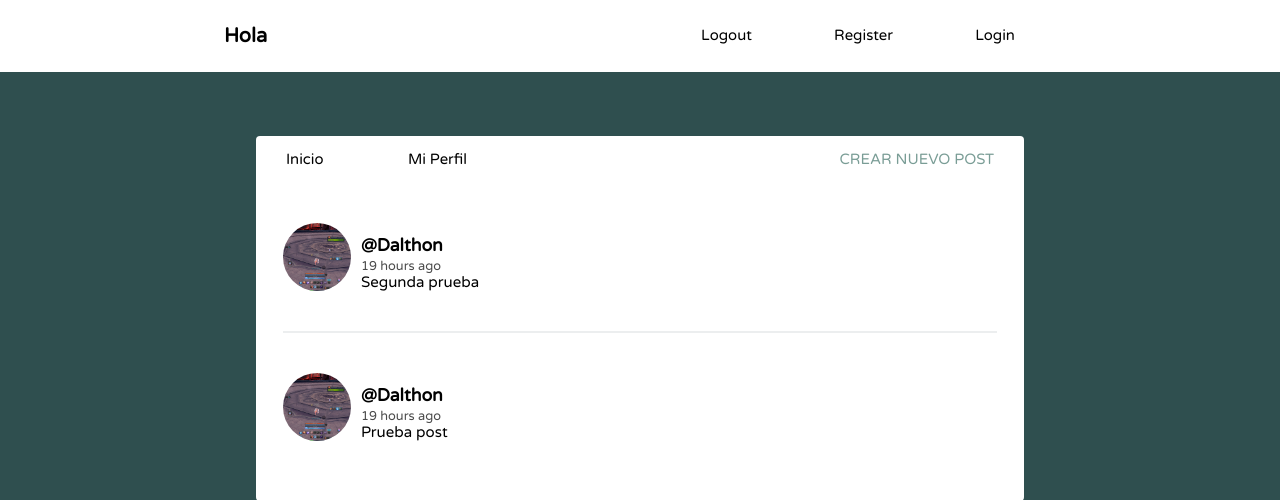
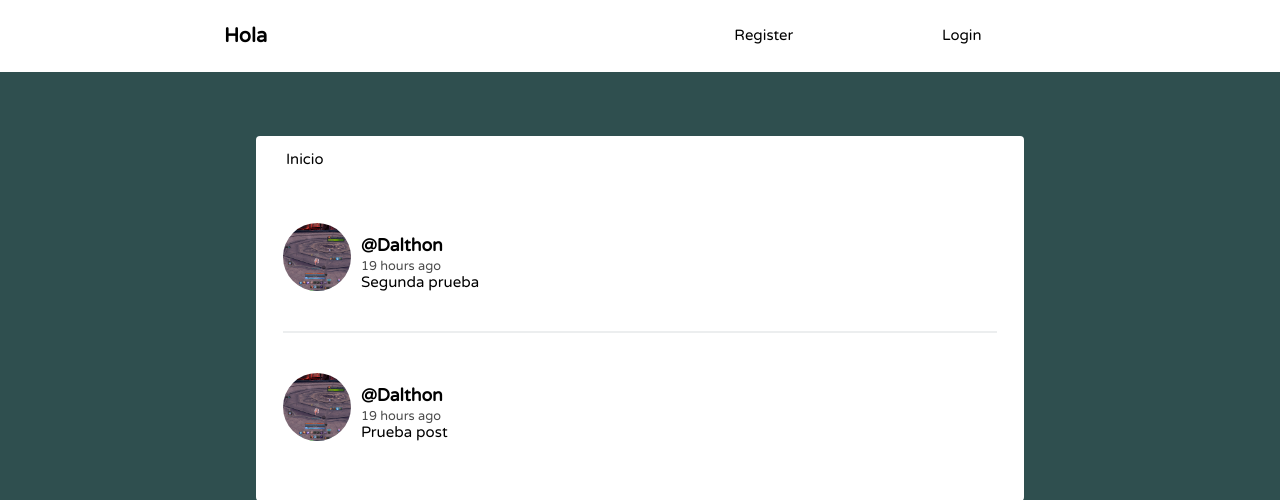
Before and after one commit to Dalthon1988/Proyecto_final, a Django app: page / in a window 1280 px wide. Shown: the top 500 px of the page. Run offline with Django 3.2, Linux system fonts and the light colour scheme; data comes from the database, SQL or seed files in the repository; both versions use the stored data as it was after the commit.

Commit message:
se agregan las rutas al template base

```diff
--- a/social/templates/social/layout.html
+++ b/social/templates/social/layout.html
@@ -13,9 +13,13 @@
 		<nav class="main">
 			<h1 id="logo">Hola</h1>
 			<ul>
-				<li><a href="#">Logout</a></li>
-				<li><a href="#">Register</a></li>
-				<li><a href="#">Login</a></li>
+				{% if request.user.is_authenticated %}
+				<li><a href="{% url 'logout' %}">Logout</a></li>
+				{% else %}
+				<li><a href="{% url 'register' %}">Register</a></li>
+				<li><a href="{% url 'login' %}">Login</a></li>
+
+				{% endif %}
 			</ul>
 		</nav>
 	</header>
@@ -41,9 +45,13 @@
 	<div class="main">
 
 		<nav class="second-nav">
-			<a class="feed" href="#">Inicio</a>
+			<a class="feed" href="{% url 'feed' %}">Inicio</a>
+			{% if request.user.is_authenticated %}
 			<a class="profile" href="#">Mi Perfil</a>
 			<a class="new" href="#">Crear nuevo post</a>
+
+			{% endif %}
+
 		</nav>
 
 
--- a/social/urls.py
+++ b/social/urls.py
@@ -9,7 +9,7 @@ urlpatterns = [
     path('profile/', views.profile,name='profile'),
     path('register/',views.register,name='register'),
     path('login/',LoginView.as_view(template_name='social/login.html'),name='login'),
-    path('logout/',LogoutView.as_view(template_name='social/logout.html'),name='login'),
+    path('logout/',LogoutView.as_view(template_name='social/logout.html'),name='logout'),
 
 
 ] + static(settings.MEDIA_URL, document_root=settings.MEDIA_ROOT)
```
Also changed, not shown: Red_Social/README.md (added), db.sqlite3, 1 other file.
